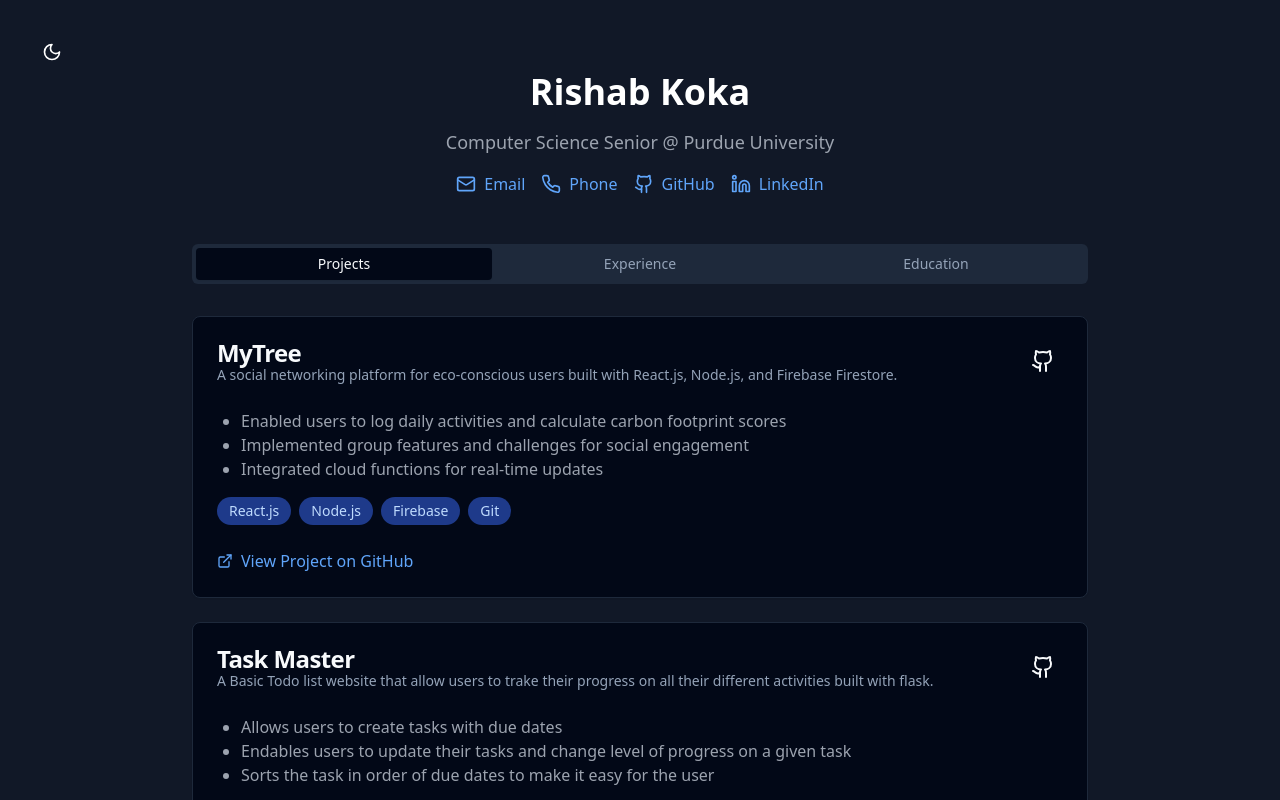
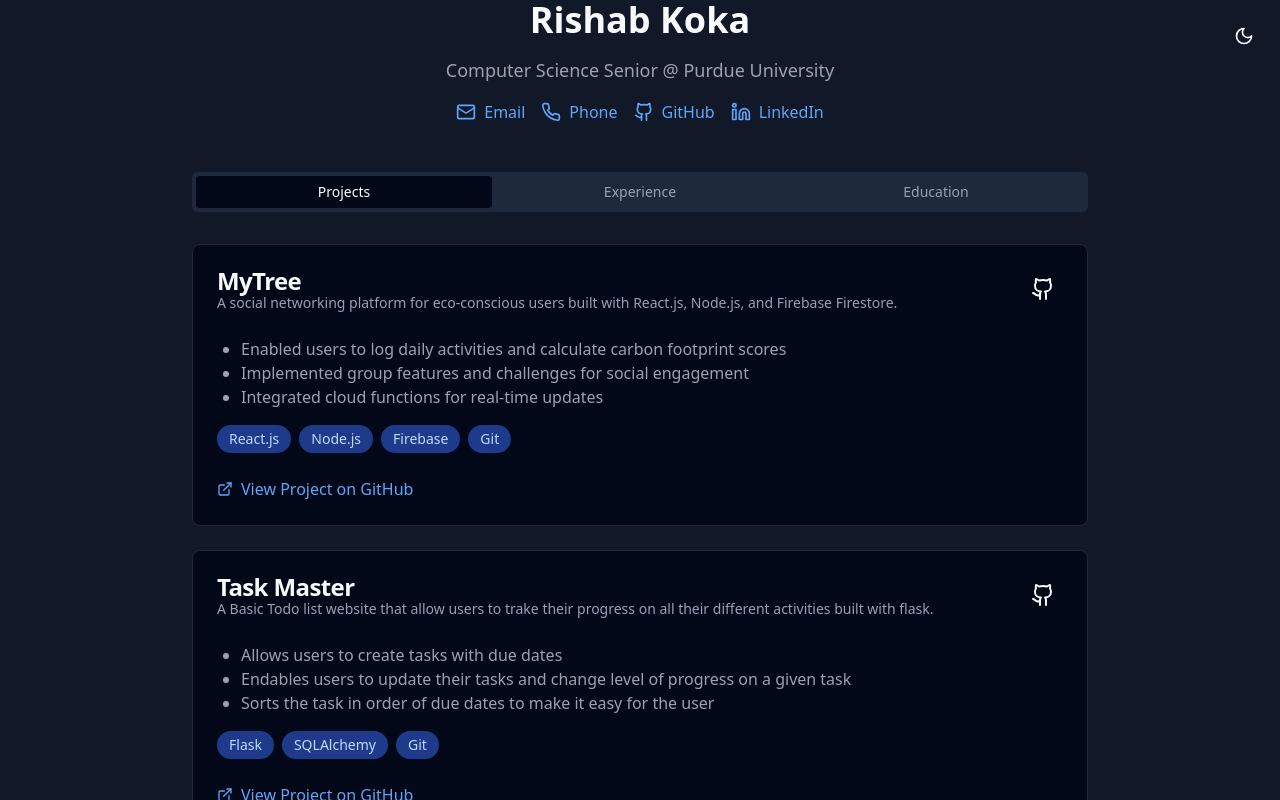
Before and after one commit to rishabkoka/rishabkoka.github.io, a React (Vite) app: page / in a window 1280 px wide. Shown: the top 800 px of the page. Built offline with nearby package versions, Linux system fonts and the light colour scheme.

Commit message:
Fixing the theme toggle

```diff
--- a/src/App.jsx
+++ b/src/App.jsx
@@ -106,13 +106,13 @@ const Portfolio = () => {
   ];
 
   return (
-    <div className="min-h-screen bg-white dark:bg-gray-900 text-gray-900 dark:text-white transition-colors duration-200 p-8">
+    <div className="relative min-h-screen bg-white dark:bg-gray-900">
       {/* Theme Toggle Button */}
       <Button
         variant="ghost"
         size="icon"
         onClick={toggleTheme}
-        className=""
+        className="absolute top-4 right-4"
       >
         {theme === 'light' ? (
           <Sun className="h-5 w-5" />
```
